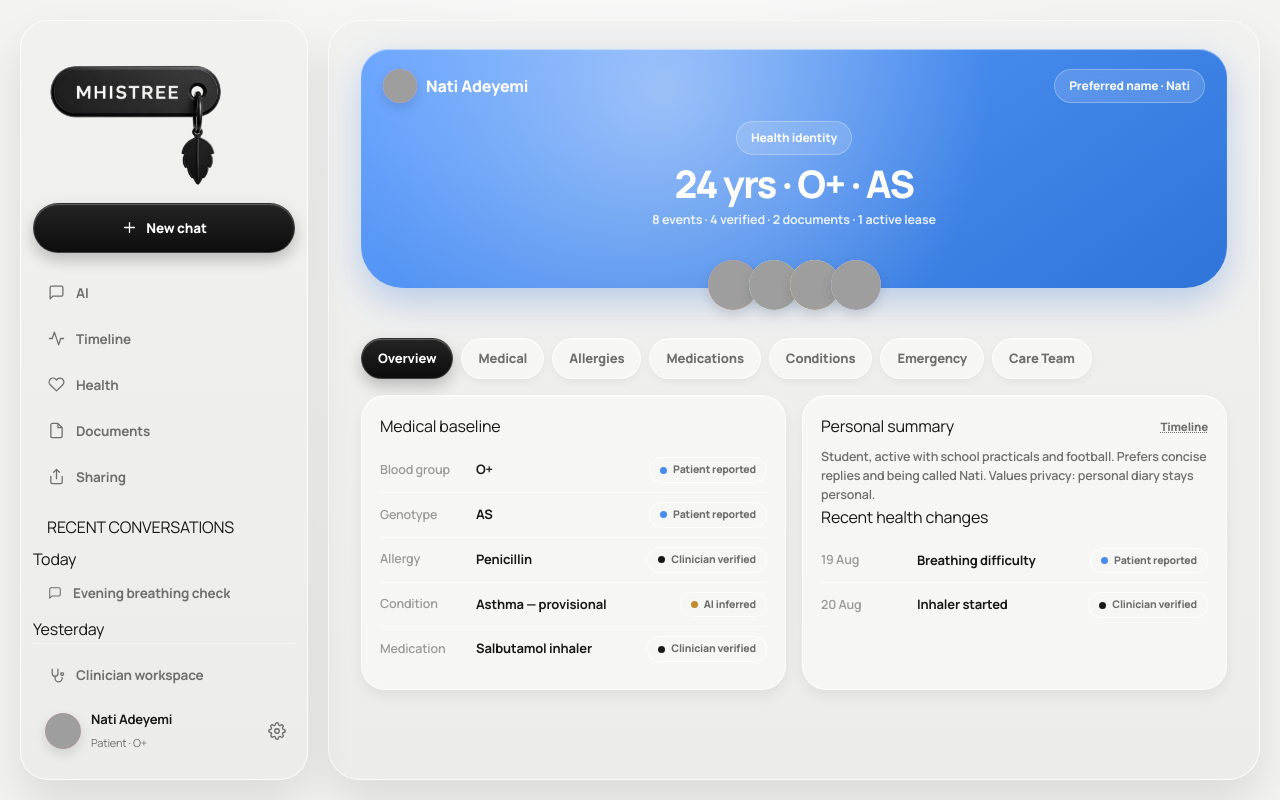
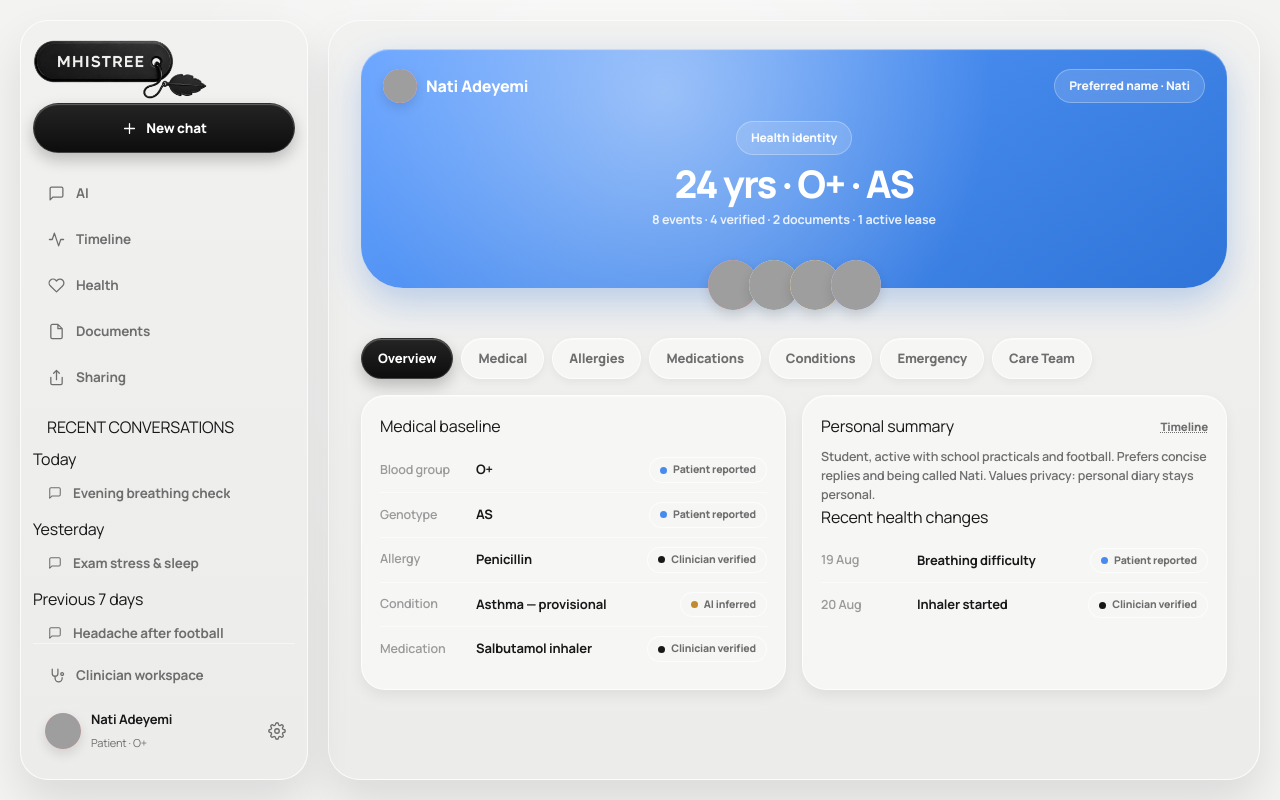
Before and after one commit to Lilworld200/mhistree, a Next.js app: page /profile in a window 1280 px wide. Built offline with nearby package versions, Linux system fonts and the light colour scheme; grey boxes are pictures that could not be loaded.

Commit message:
feat: implement clinician and patient navigation components with theme-aware branding

```diff
--- a/features/shell/components/clinician-nav-content.tsx
+++ b/features/shell/components/clinician-nav-content.tsx
@@ -25,7 +25,8 @@ export function ClinicianNavContent({ onClose }: { onClose?: () => void }) {
         <Image
           src={theme === "dark" ? logoWhite : logoBlack}
           alt="Mhistree"
-          height={32}
+          height={60}
+          style={{ height: 60, width: 175, objectFit: "contain" }}
           priority
         />
         <span>
--- a/features/shell/components/patient-nav-content.tsx
+++ b/features/shell/components/patient-nav-content.tsx
@@ -35,7 +35,8 @@ export function PatientNavContent({ onClose }: { onClose?: () => void }) {
         <Image
           src={theme === "dark" ? logoWhite : logoBlack}
           alt="Mhistree"
-          height={160}
+          height={60}
+          style={{ height: 60, width: 175, objectFit: "contain" }}
           priority
         />
         {onClose && (
```
Also changed, not shown: app/assets/images/logos/mhistree_black_logo.png, app/assets/images/logos/mhistree_white_logo.png.
